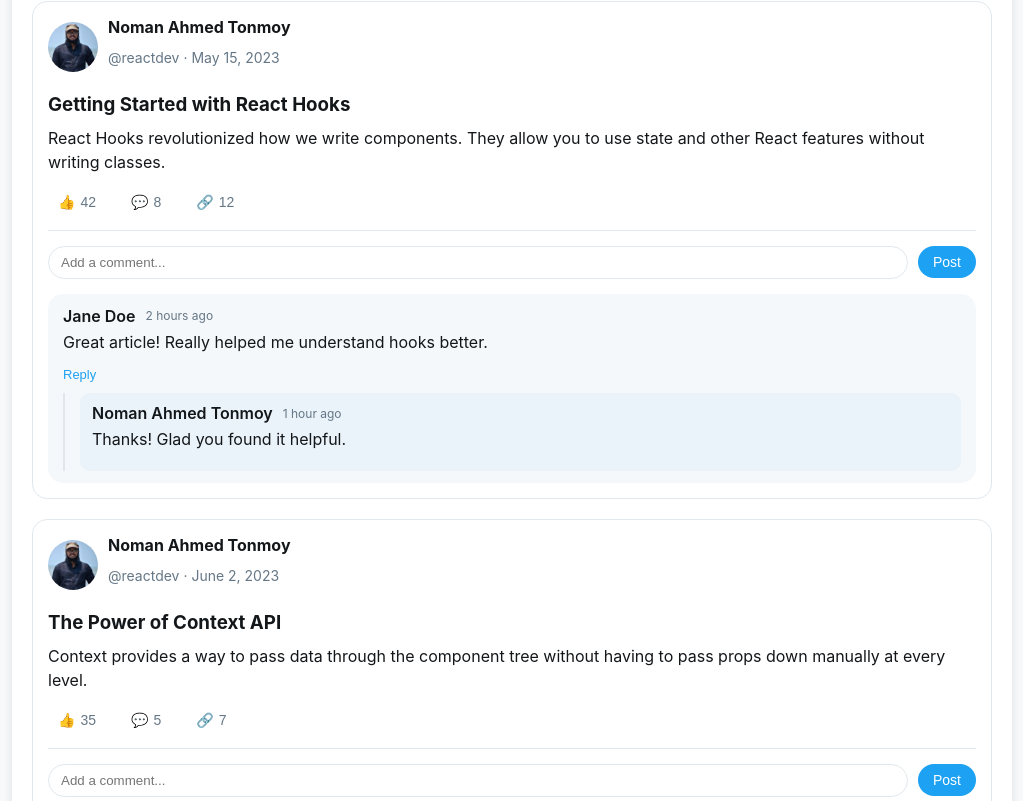
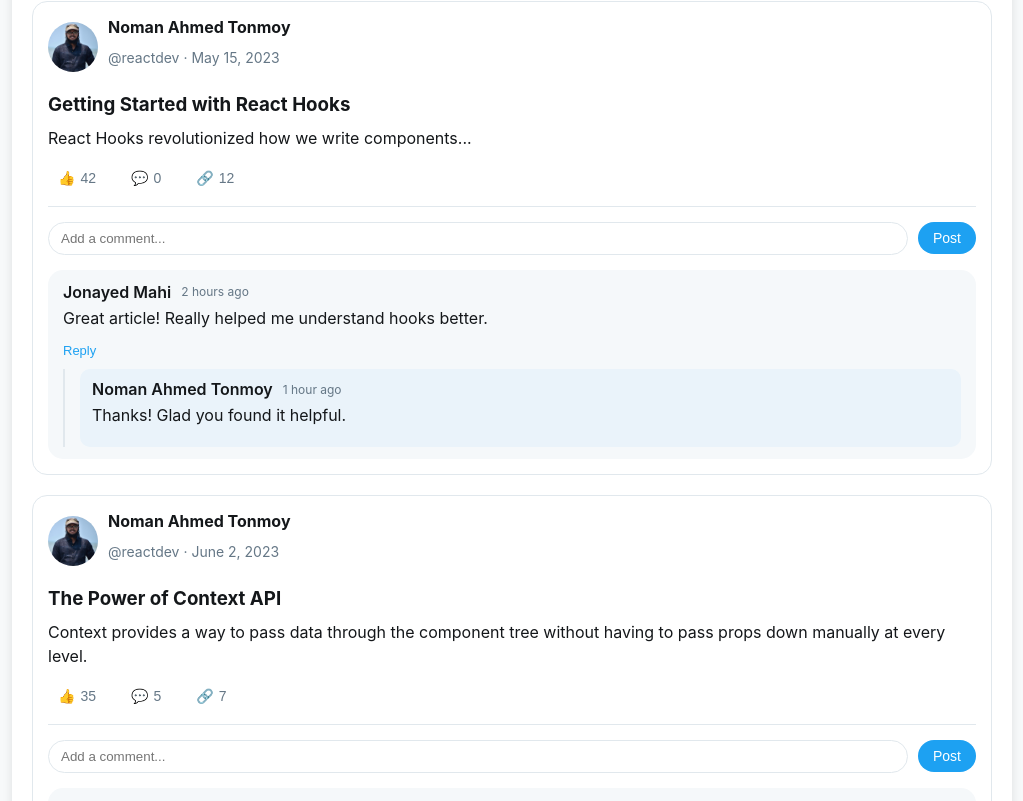
Before and after one commit to Tonmoy-04/author-page, a React app: page / in a window 1280 px wide. Shown: the part 779-1580 px from the top of the page, without its empty margins (128-1151 px from the left). Built offline with nearby package versions, Linux system fonts and the light colour scheme.

Commit message:
bugs sorted

```diff
--- a/src/App.js
+++ b/src/App.js
@@ -20,10 +20,10 @@ function App() {
      {
     id: 1,
     title: "Getting Started with React Hooks",
-      content: "React Hooks revolutionized how we write components. They allow you to use state and other React features without writing classes.",
+    content: "React Hooks revolutionized how we write components...",
     date: "May 15, 2023",
     likes: 42,
-      comments: 8,
+    comments: 0, // Initialize at 0
     shares: 12
   },
     {
@@ -172,7 +172,7 @@ function App() {
               <CommentSection
                 articleId={article.id}
                 authorName={author.name}
-                currentUser="Current User" // Would normally come from auth
+                currentUser="New User" // Would normally come from auth
               />
             </div>
           ))}
--- a/src/components/CommentSection.js
+++ b/src/components/CommentSection.js
@@ -6,7 +6,7 @@ function CommentSection({ articleId, authorName, currentUser }) {
     {
       id: 1,
       text: "Great article! Really helped me understand hooks better.",
-      author: "Jane Doe",
+      author: "Jonayed Mahi",
       date: "2 hours ago",
       replies: [
         {
```
Lines whose indentation alone changed are shown as unchanged.
